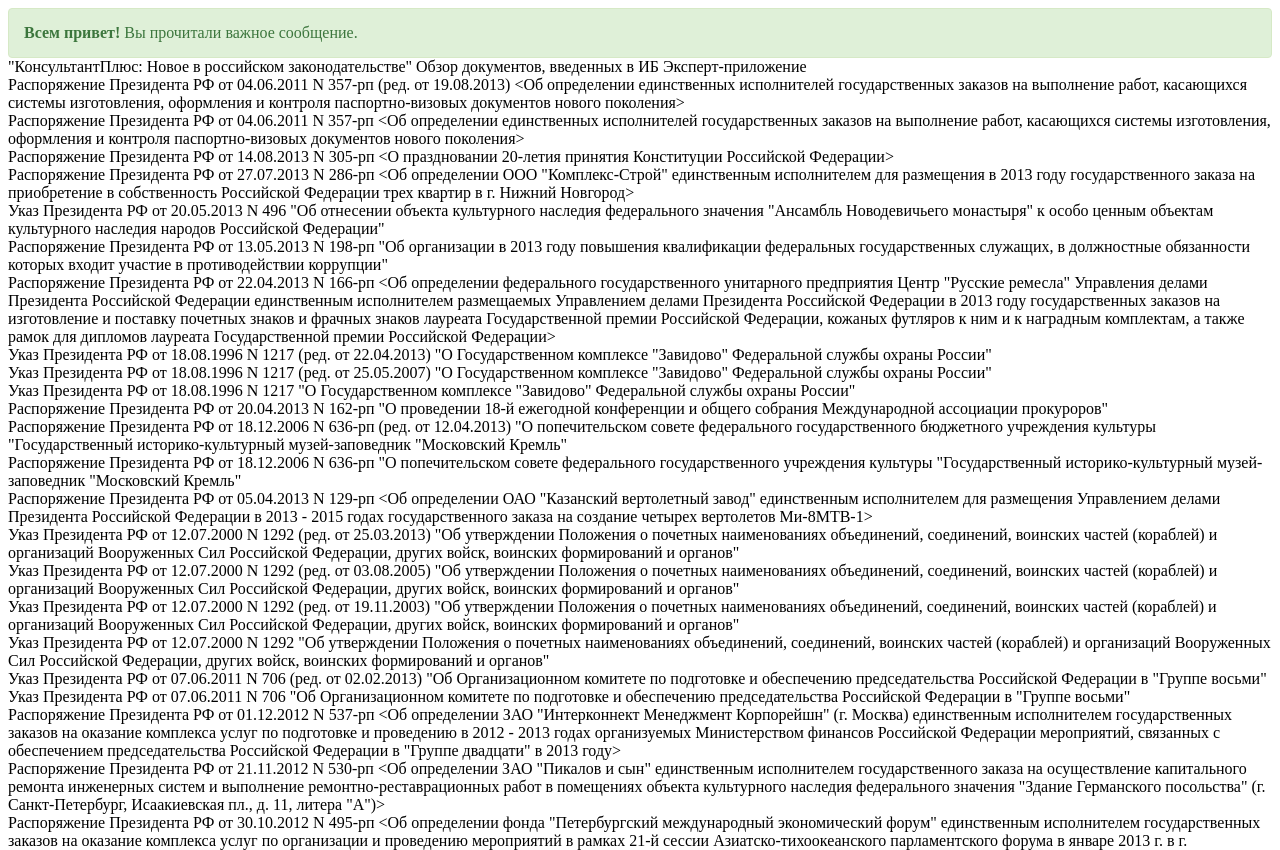
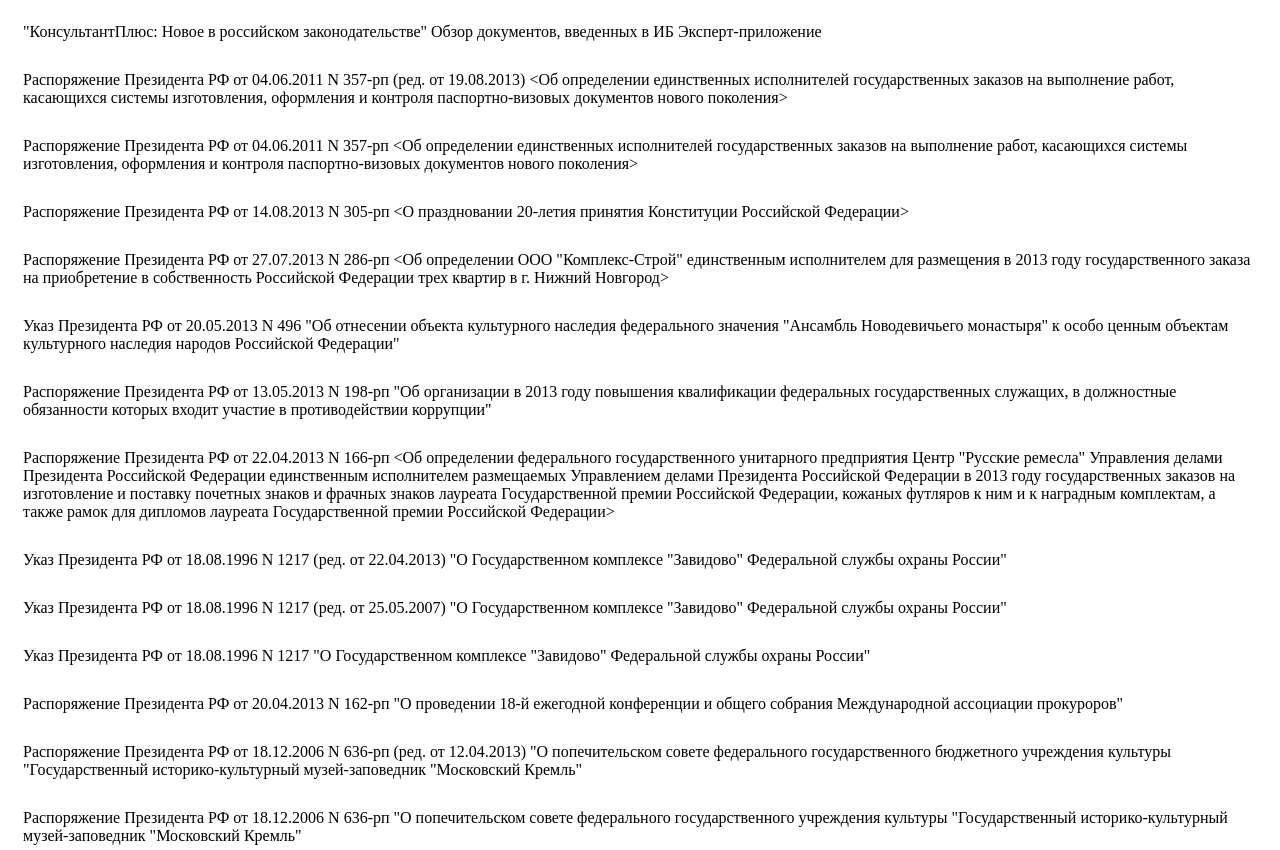
Before and after one commit to AKrendyasov/Cons, a website: page index.html in a window 1280 px wide. Shown: the top 850 px of the page. Drawn offline with Linux system fonts and the light colour scheme.

Commit message:
2 files modified

```diff
--- a/index.html
+++ b/index.html
@@ -5,18 +5,15 @@
     <title>Title</title>
     <script src="index.js"></script>
     <style>
-        .alert {
+        .item {
             padding: 15px;
-            border: 1px solid #d6e9c6;
-            border-radius: 4px;
-            color: #3c763d;
-            background-color: #dff0d8;
+
+        }
+         .item::focus {
+             border: 1px solid #98FF98; /* Параметры рамки */
         }
     </style>
 </head>
 <body>
-<div class="alert">
-    <strong>Всем привет!</strong> Вы прочитали важное сообщение.
-</div>
 </body>
 </html>
--- a/index.js
+++ b/index.js
@@ -222,10 +222,17 @@
 
     let splitted =  fileData.split("\n\n\n")
 
+    function respondKeyEvent (event) {
+      console.log(event)
+    }
+
     let result = [];
     splitted.forEach(function (item) {
         let div = document.createElement('div');
-        div.innerHTML = item;
+        div.innerHTML = item
+        div.className = "item";
+        div.tabIndex = 0;
+        div.addEventListener("keydown ",respondKeyEvent)
         result.push(div)
     });
     document.body.append(...result);
```
